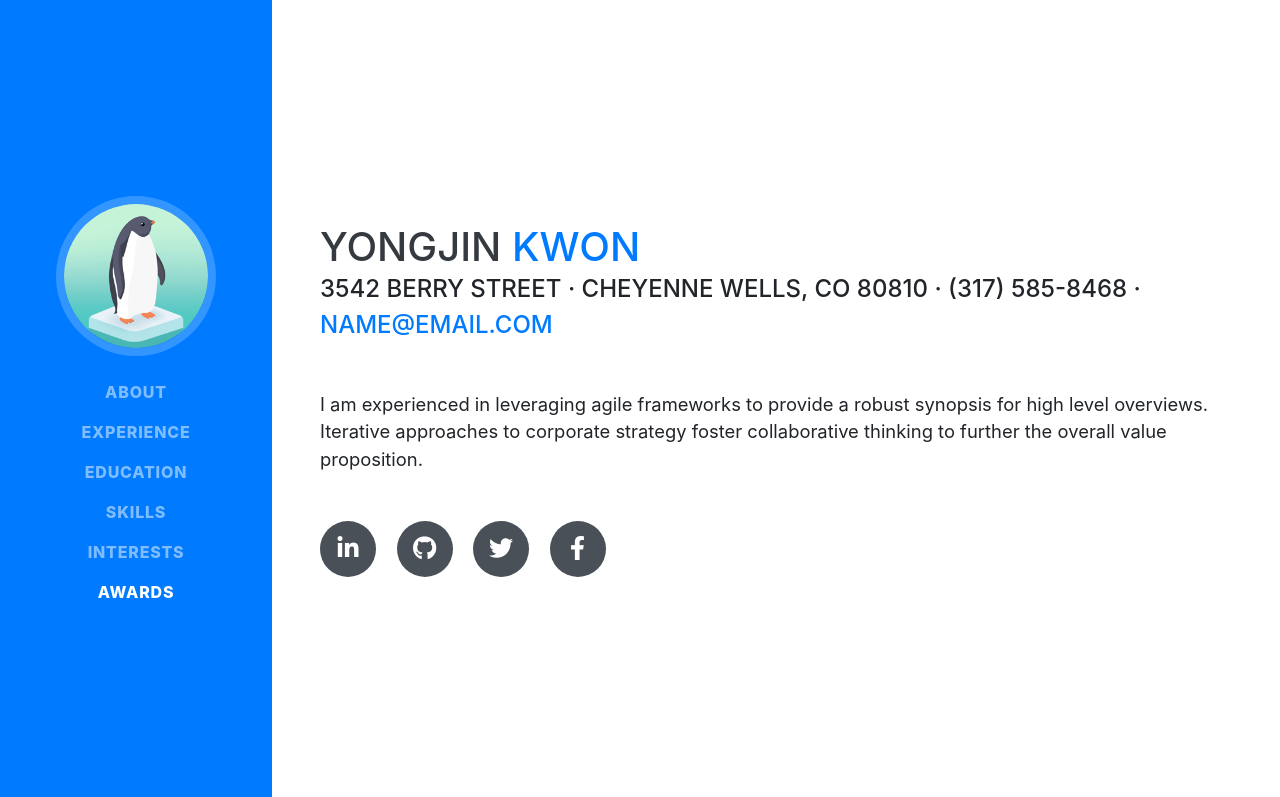
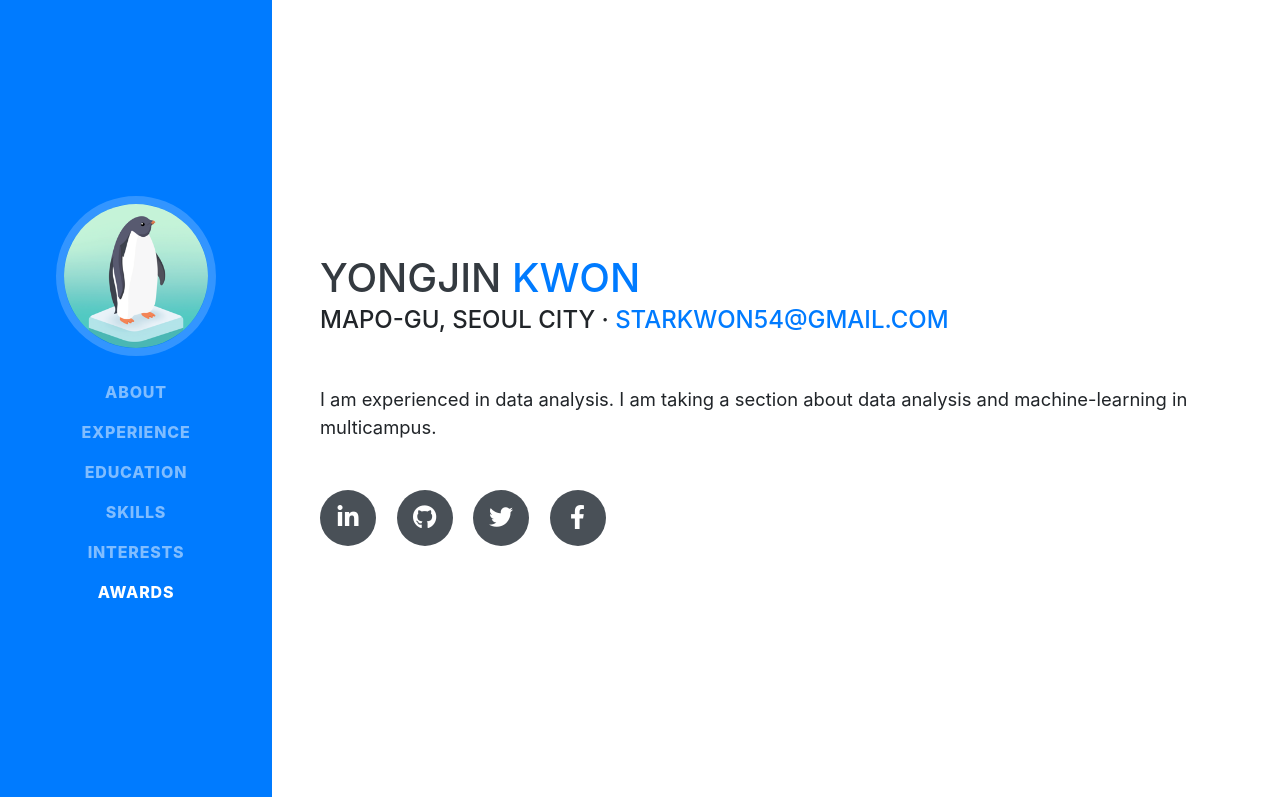
Before and after one commit to starkwon/portpolio, a website with bundled scripts: page index.html in a window 1280 px wide. Shown: the top 797 px of the page. Built offline with nearby package versions, Linux system fonts and the light colour scheme; a web font is replaced by a local one.

Commit message:
Update index.html

```diff
--- a/index.html
+++ b/index.html
@@ -66,10 +66,10 @@
         <h1 class="mb-0">YONGJIN
           <span class="text-primary">KWON</span>
         </h1>
-        <div class="subheading mb-5">3542 Berry Street · Cheyenne Wells, CO 80810 · (317) 585-8468 ·
-          <a href="mailto:name@email.com">name@email.com</a>
+        <div class="subheading mb-5"> MAPO-GU, SEOUL CITY ·
+          <a href="mailto:name@email.com">starkwon54@gmail.com</a>
         </div>
-        <p class="lead mb-5">I am experienced in leveraging agile frameworks to provide a robust synopsis for high level overviews. Iterative approaches to corporate strategy foster collaborative thinking to further the overall value proposition.</p>
+        <p class="lead mb-5">I am experienced in data analysis. I am taking a section about data analysis and machine-learning in multicampus.</p>
         <div class="social-icons">
           <a href="#">
             <i class="fab fa-linkedin-in"></i>
```
